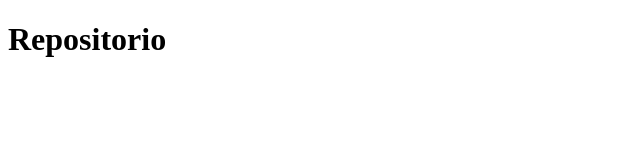
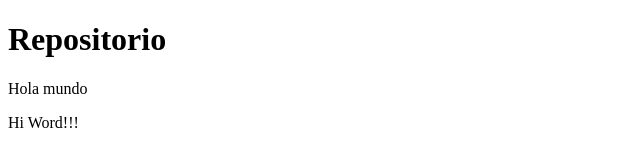
Before and after one commit to Baldom3ro/MiprimerRepositorio410, a plain HTML site: page index.html in a window 1280 px wide. Shown: the whole page, without its empty margins (0-640 px from the left). Drawn offline with Linux system fonts and the light colour scheme.

Commit message:
Modificacion del index-mi segundo commit

```diff
--- a/index.html
+++ b/index.html
@@ -2,8 +2,11 @@
 <html>
 <head>
 	<title>MI PRIMER REPOSITORIO</title>
+
 </head>
 <body>
 	<h1>Repositorio</h1>
+	<p>Hola mundo</p>
+	<p>Hi Word!!!</p>
 </body>
 </html>
```
